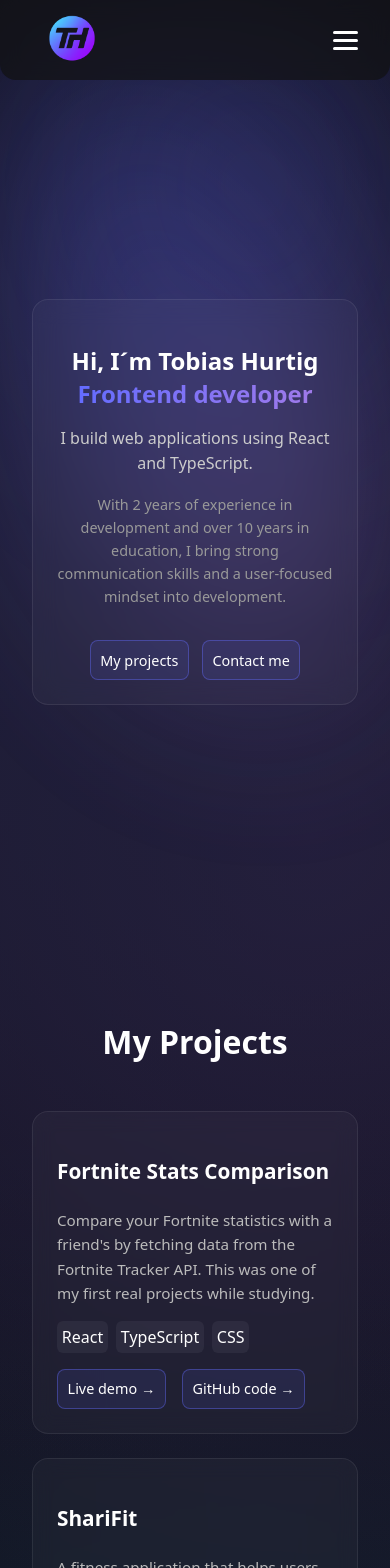
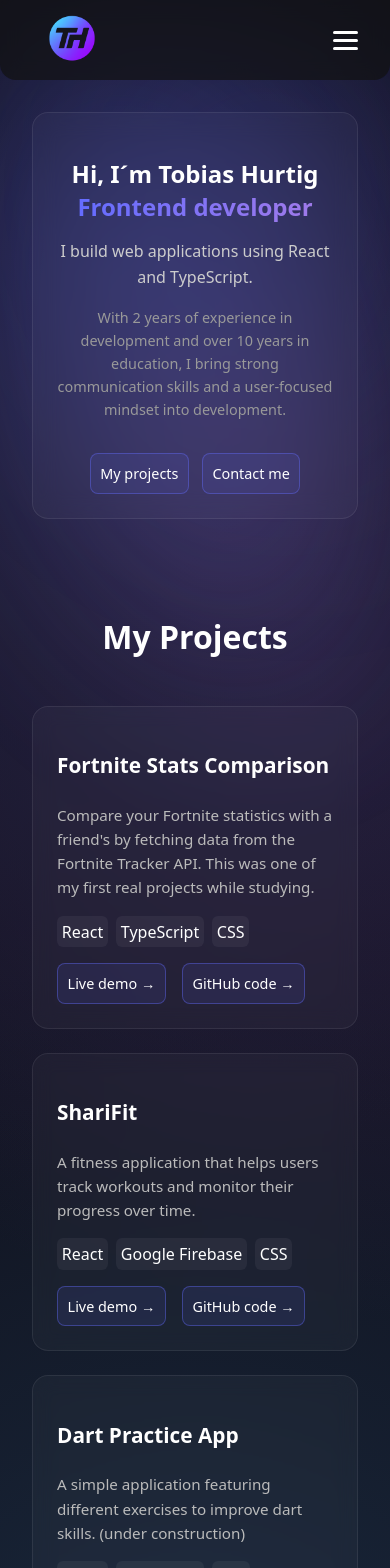
Before and after one commit to Snorone/Portfolio, a React (Vite) app: page / in a window 390 px wide. Shown: the top 1568 px of the page. Built offline with nearby package versions, Linux system fonts and the light colour scheme.

Commit message:
added favicon and minor changes in css

```diff
--- a/index.html
+++ b/index.html
@@ -2,7 +2,7 @@
 <html lang="en">
   <head>
     <meta charset="UTF-8" />
-    <link rel="icon" type="image/svg+xml" href="" />
+    <link rel="icon" type="image/png" href="../src/assets/Logo.png" />
     <meta name="viewport" content="width=device-width, initial-scale=1.0" />
     <title>TH Portfolio</title>
   </head>
--- a/src/components/Navbar/Navbar.tsx
+++ b/src/components/Navbar/Navbar.tsx
@@ -5,7 +5,7 @@ import logo from "../../assets/Logo.png";
 const sections = ["Home", "Projects", "About"];
 
 export default function Navbar() {
-  const [active, setActive] = useState("home");
+  const [active, setActive] = useState("Home");
   const [menuOpen, setMenuOpen] = useState(false);
 
   const scrollToSection = (id: string) => {
@@ -16,7 +16,7 @@ export default function Navbar() {
 
   useEffect(() => {
     const handleScroll = () => {
-      let current = "home";
+      let current = "Home";
 
       sections.forEach((section) => {
         const element = document.getElementById(section);
@@ -46,7 +46,7 @@ export default function Navbar() {
         className={styles.logo}
         onClick={() =>
           document
-            .getElementById("home")
+            .getElementById("Home")
             ?.scrollIntoView({ behavior: "smooth" })
         }
       />
--- a/src/pages/About/About.module.css
+++ b/src/pages/About/About.module.css
@@ -1,5 +1,5 @@
 .container {
-    padding: 4rem 2rem;
+    padding: 1rem 2rem;
     max-width: 800px;
     margin: 0 auto;
     text-align: center;
@@ -22,6 +22,7 @@
     flex-wrap: wrap;
     gap: 0.5rem;
     justify-content: center;
+    margin-bottom: 2rem;
   }
 
   .skills span {
--- a/src/pages/Home/Home.module.css
+++ b/src/pages/Home/Home.module.css
@@ -82,6 +82,9 @@ a:hover {
   margin-bottom: 2rem;
 }
 @media screen and (max-width: 600px) {
+  .container {
+    min-height: 10vh;
+  }
   .content {
     padding: 1.5rem;
   }
--- a/src/pages/Projects/Projects.module.css
+++ b/src/pages/Projects/Projects.module.css
@@ -36,9 +36,9 @@
   @media (max-width: 768px) {
     .container{
       padding: 2rem 2rem;
-      margin-bottom: 4rem;
+      margin-bottom: 0rem;
     }
     .title {
-      margin-top: 4rem;
+      margin-top: 2rem;
     }
   }
```
